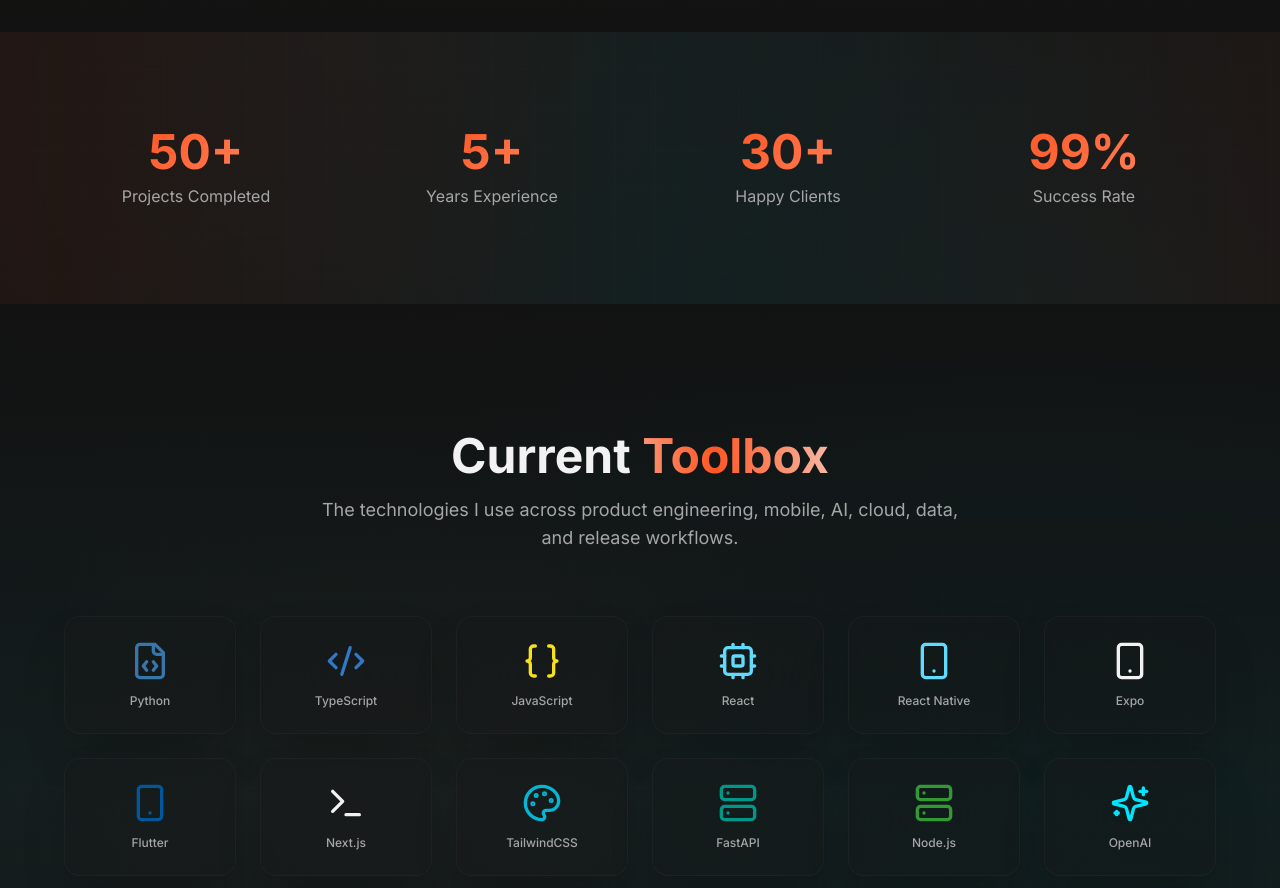
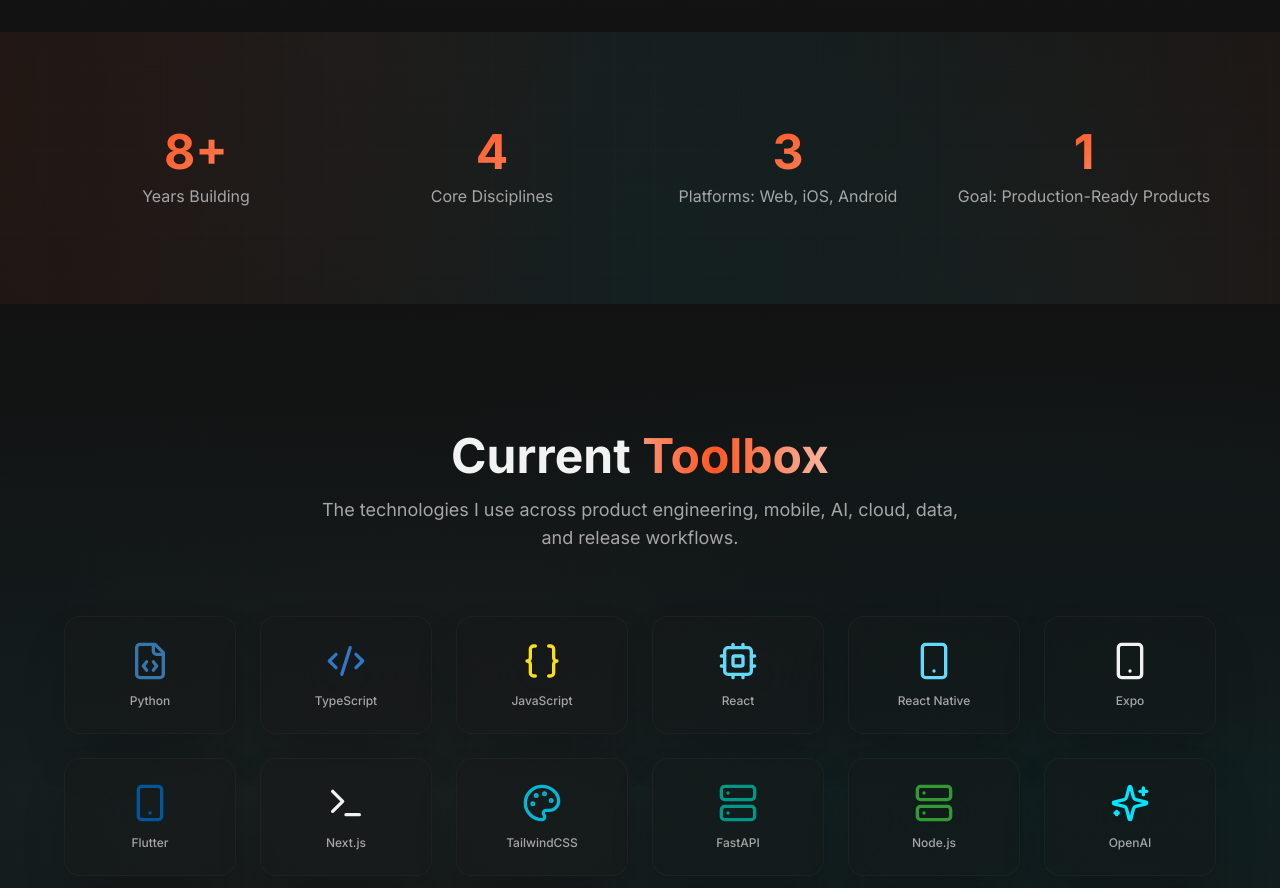
Before and after one commit to Stakmodsco/Martin-s-Portfolio, a React (Vite) app: page / in a window 1280 px wide. Shown: the part 1880-2768 px from the top of the page. Built offline with nearby package versions, Linux system fonts and the light colour scheme; the HTML template or start-up script is replaced by a standard one.

Commit message:
Replace vanity stats with grounded portfolio metrics

```diff
--- a/src/components/StatsCounter.tsx
+++ b/src/components/StatsCounter.tsx
@@ -7,10 +7,10 @@ interface Stat {
 }
 
 const stats: Stat[] = [
-  { value: 50, label: "Projects Completed", suffix: "+" },
-  { value: 5, label: "Years Experience", suffix: "+" },
-  { value: 30, label: "Happy Clients", suffix: "+" },
-  { value: 99, label: "Success Rate", suffix: "%" },
+  { value: 8, label: "Years Building", suffix: "+" },
+  { value: 4, label: "Core Disciplines", suffix: "" },
+  { value: 3, label: "Platforms: Web, iOS, Android", suffix: "" },
+  { value: 1, label: "Goal: Production-Ready Products", suffix: "" },
 ];
 
 const CountUp = ({ end, duration = 2000, suffix = "" }: { end: number; duration?: number; suffix?: string }) => {
@@ -30,9 +30,7 @@ const CountUp = ({ end, duration = 2000, suffix = "" }: { end: number; duration?
             const current = Math.floor(progress * end);
             setCount(current);
 
-            if (progress < 1) {
-              requestAnimationFrame(animate);
-            }
+            if (progress < 1) requestAnimationFrame(animate);
           };
           animate();
         }
@@ -40,10 +38,7 @@ const CountUp = ({ end, duration = 2000, suffix = "" }: { end: number; duration?
       { threshold: 0.5 }
     );
 
-    if (countRef.current) {
-      observer.observe(countRef.current);
-    }
-
+    if (countRef.current) observer.observe(countRef.current);
     return () => observer.disconnect();
   }, [end, duration, hasAnimated]);
 
@@ -58,7 +53,6 @@ export const StatsCounter = () => {
   return (
     <section className="py-16 md:py-24 relative overflow-hidden">
       <div className="absolute inset-0 bg-gradient-to-r from-primary/5 via-secondary/5 to-primary/5" />
-
       <div className="container mx-auto px-4 sm:px-6 lg:px-8 relative z-10">
         <div className="grid grid-cols-2 md:grid-cols-4 gap-8 max-w-6xl mx-auto">
           {stats.map((stat) => (
```
